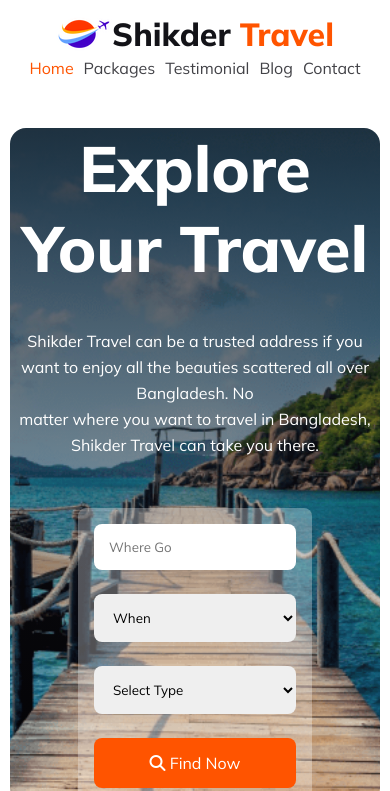
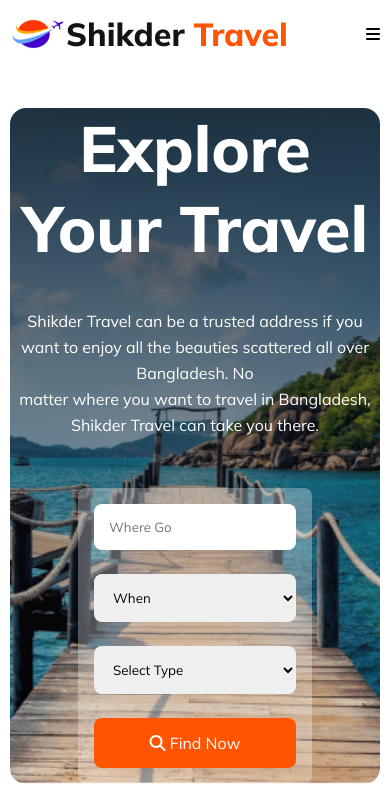
Before and after one commit to Alamin76-sudo/Assignment-2, a plain HTML site: page index.html in a window 390 px wide. Shown: the top 791 px of the page. Drawn offline with Linux system fonts and the light colour scheme.

Commit message:
humberger and final touch added

```diff
--- a/index.html
+++ b/index.html
@@ -16,7 +16,9 @@
                 <img src="Images/logo1.png" alt="">
                 <h2>Shikder <span class="text-primary">Travel</span></h2>
             </div>
+            <div class="humberger"><i class="fa-solid fa-bars"></i></div>
             <div class="nav-item">
+
                 <ul class="nav-menu">
                     <li><a href=""><span class="text-primary">Home</span></a></li>
                     <li><a href="">Packages</a></li>
--- a/styles/style.css
+++ b/styles/style.css
@@ -34,7 +34,9 @@
 }
 
 /* Nav section Styles */
-
+.humberger{
+    display: none;
+}
 header,
 main {
     margin: 50px 120px;
@@ -470,10 +472,15 @@ footer{
 /* Responsive for mobile */
 @media screen and (max-width:600px) {
 
-
-
+   .humberger{
+    display: block;
+   }
+.nav-item{
+    display: none;
+}
     header,
-    main {
+    main,
+    footer {
         margin: 10px;
     }
 
@@ -492,7 +499,7 @@ footer{
         background-position: center;
     }
 
-    .nav-section,
+
     .banner-search,
     .popular-tours,
     .perfect-place,
@@ -542,4 +549,8 @@ footer{
 .perfect-place{
     gap: 0;
 }
+
+footer{
+    padding: 20px;
 }
+}
```
